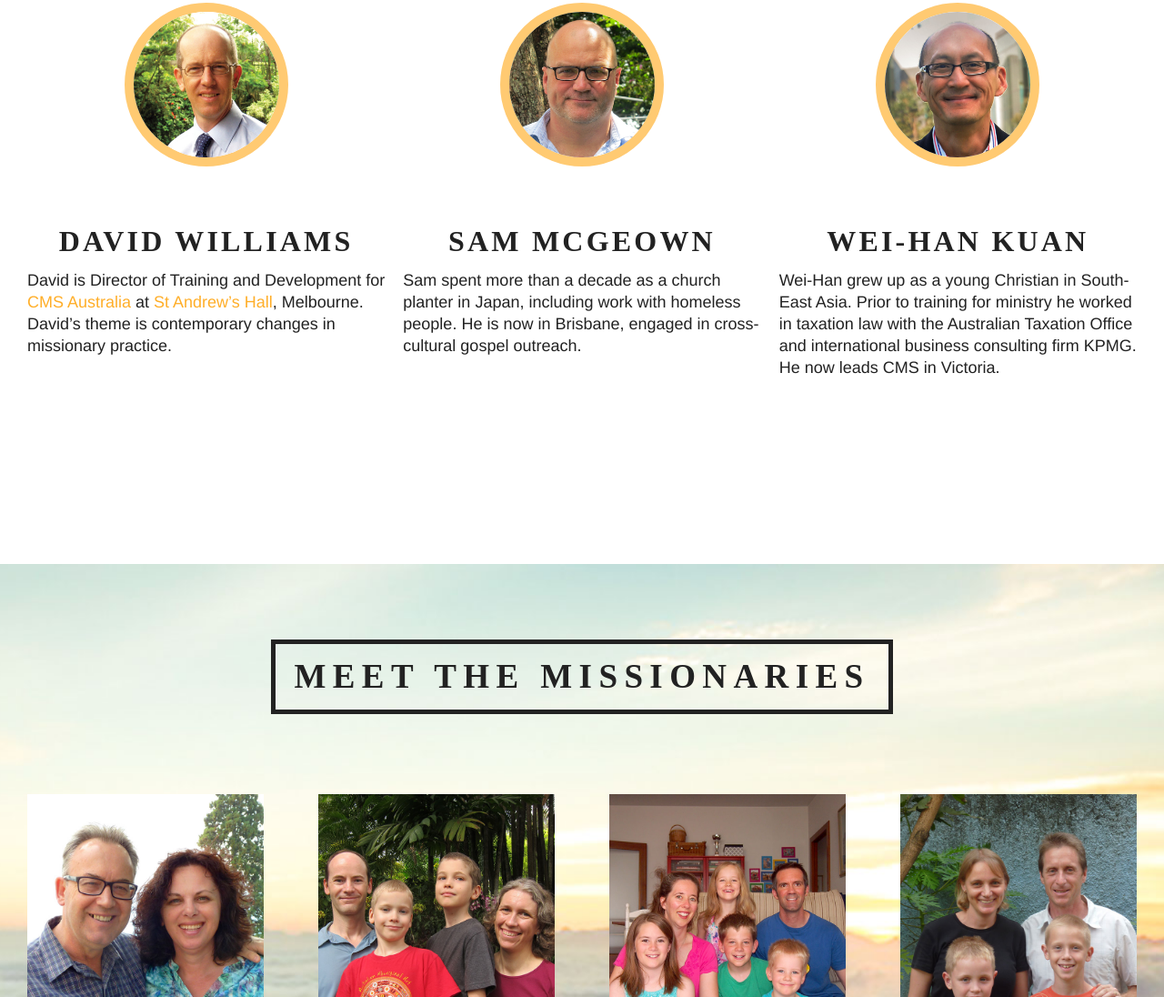
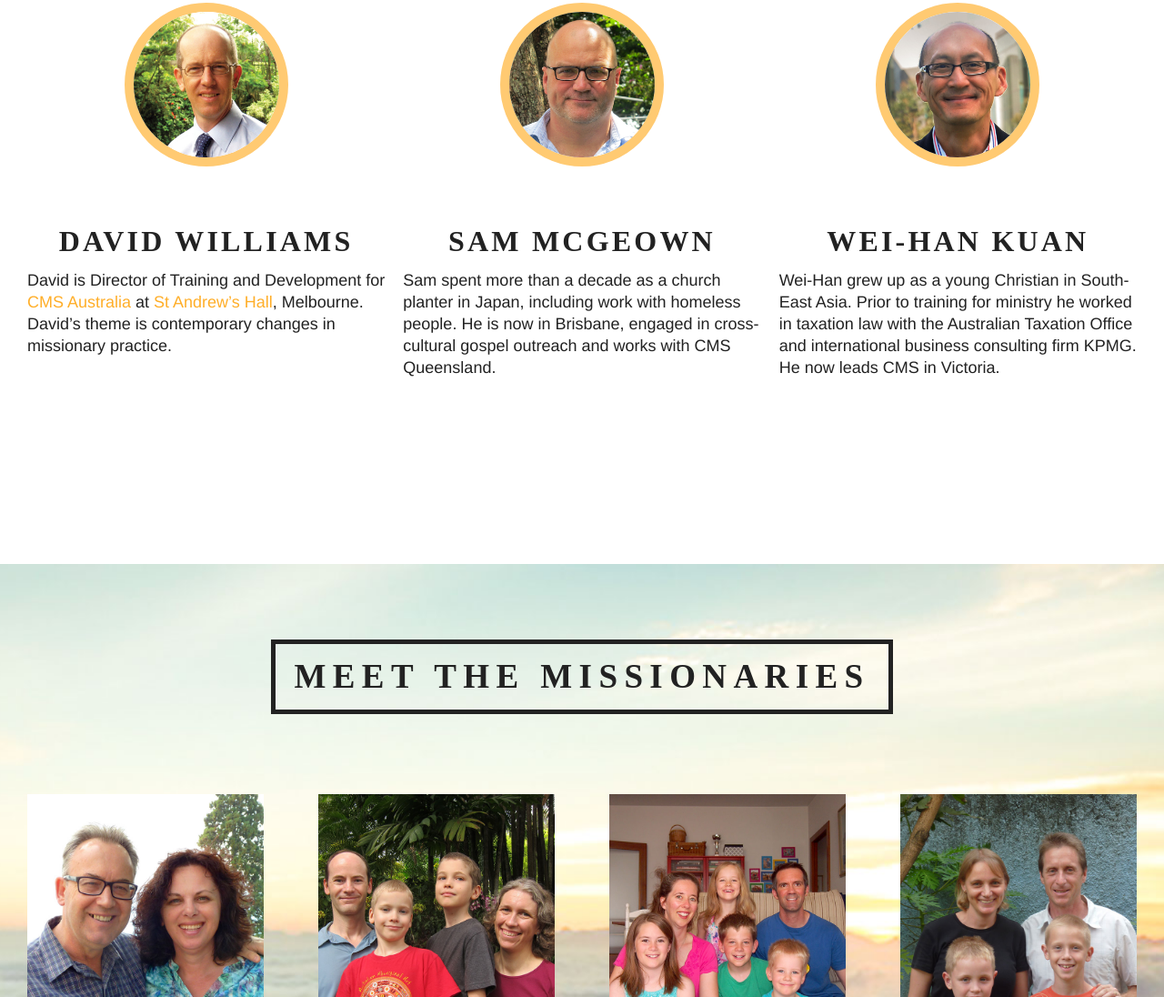
Before and after one commit to bryanjhickey/cms_summerundertheson, a website: page index.html in a window 1280 px wide. Shown: the part 2146-3242 px from the top of the page at 91% size. Drawn offline with Linux system fonts and the light colour scheme; some packages are replaced by stand-ins of ours.

Commit message:
update sam's prpfile

```diff
--- a/index.html
+++ b/index.html
@@ -96,7 +96,7 @@
 					<li>
 						<img class="bio--image" src="/img/sam.jpg" alt="Sam McGeown">
 						<h2 class="bio--title">Sam McGeown</h2>
-						<p>Sam spent more than a decade as a church planter in Japan, including work with homeless people. He is now in Brisbane, engaged in cross-cultural gospel outreach.</p>
+						<p>Sam spent more than a decade as a church planter in Japan, including work with homeless people. He is now in Brisbane, engaged in cross-cultural gospel outreach and works with CMS Queensland.</p>
 					</li>
 					<li>
 						<img class="bio--image" src="/img/wei-han.jpg" alt="Wei-Han Kuan">
```
